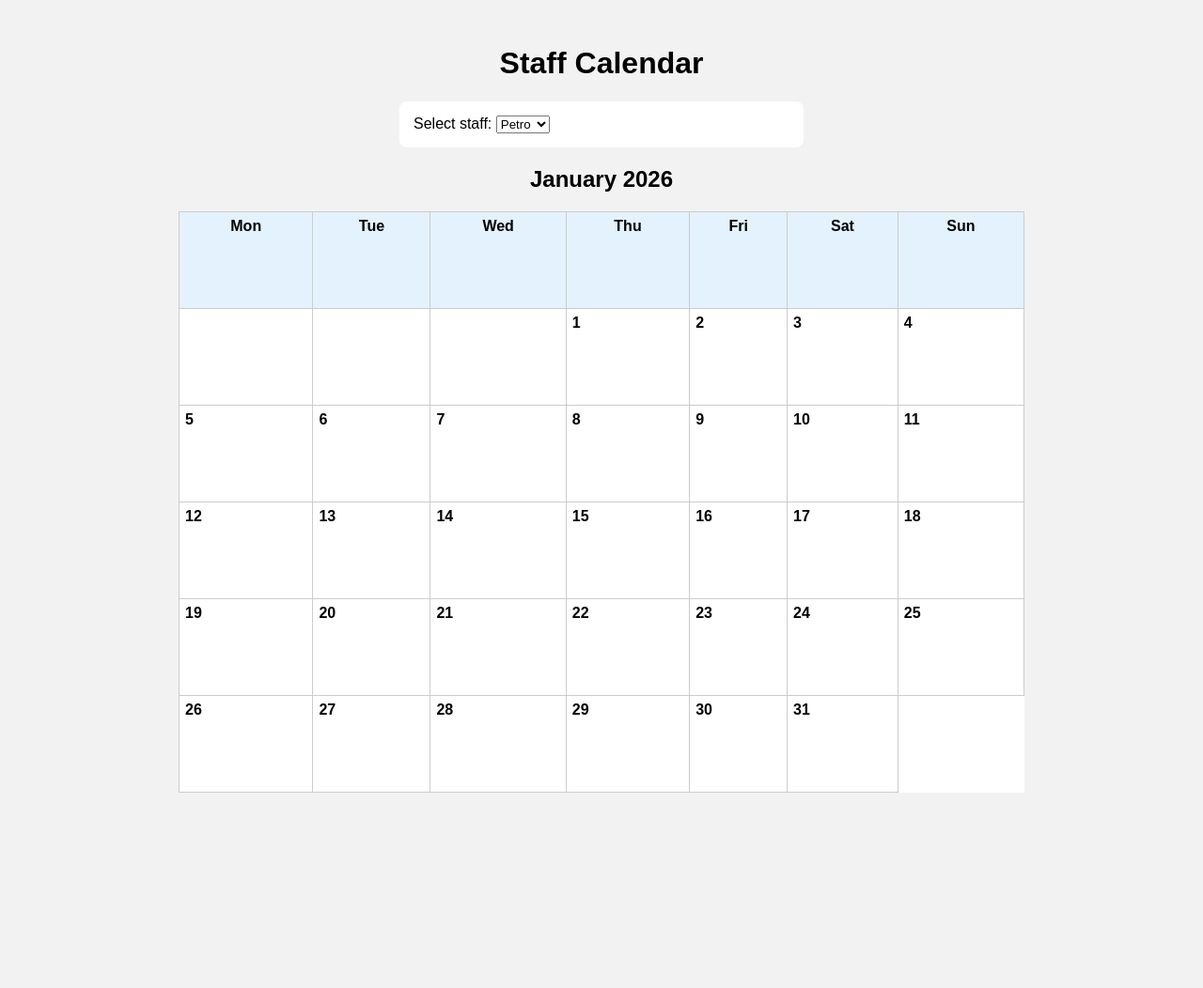
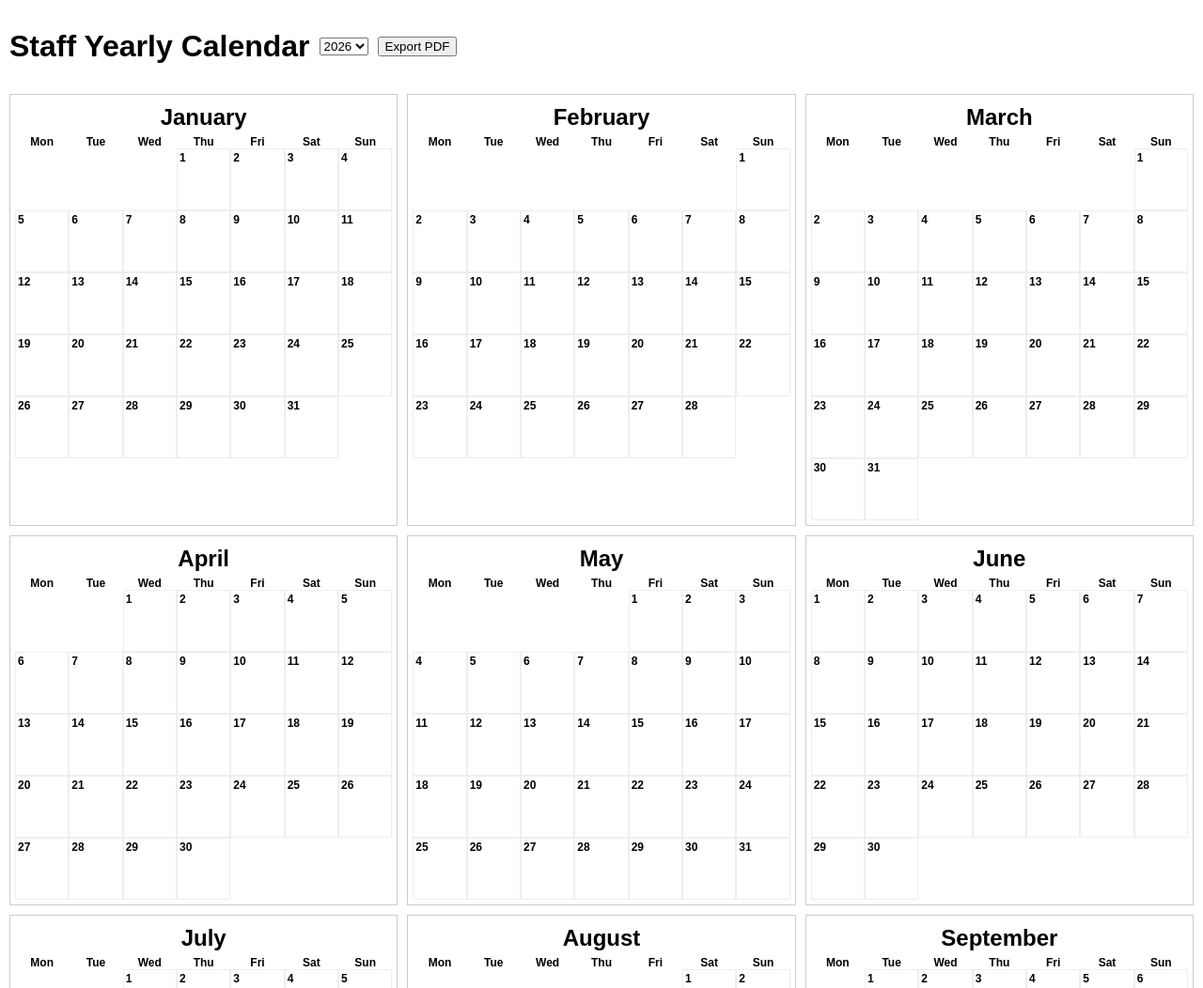
Before and after one commit to pedzp20-gif/staff-calendar-2026-1, a plain HTML site: page index.html in a window 1280 px wide. Shown: the top 1052 px of the page at 94% size. Before the commit the page ends 872 px from the top, so only its background shows below. Drawn offline with Linux system fonts and the light colour scheme; no server answers.

Commit message:
Add files via upload

```diff
--- /dev/null
+++ b/app.js
@@ -0,0 +1,66 @@
+const staff = ["Petro", "Mina", "Samir"];
+const calendarEl = document.getElementById("calendar");
+const yearSelect = document.getElementById("yearSelect");
+
+const today = new Date().getFullYear();
+for (let y = today - 2; y <= today + 5; y++) {
+  yearSelect.innerHTML += `<option value="${y}">${y}</option>`;
+}
+yearSelect.value = today;
+
+yearSelect.addEventListener("change", () => buildCalendar(yearSelect.value));
+
+function buildCalendar(year) {
+  calendarEl.innerHTML = "";
+  for (let month = 0; month < 12; month++) {
+    const monthEl = document.createElement("div");
+    monthEl.className = "month";
+    monthEl.innerHTML = `<h2>${new Date(year, month).toLocaleString('default', { month: 'long' })}</h2>`;
+
+    const weekdays = document.createElement("div");
+    weekdays.className = "weekdays";
+    ["Mon","Tue","Wed","Thu","Fri","Sat","Sun"].forEach(d => weekdays.innerHTML += `<div>${d}</div>`);
+    monthEl.appendChild(weekdays);
+
+    const days = document.createElement("div");
+    days.className = "days";
+
+    let firstDay = new Date(year, month, 1).getDay();
+    firstDay = firstDay === 0 ? 6 : firstDay - 1;
+
+    for (let i = 0; i < firstDay; i++) days.innerHTML += `<div></div>`;
+
+    const totalDays = new Date(year, month + 1, 0).getDate();
+    for (let d = 1; d <= totalDays; d++) {
+      const dayEl = document.createElement("div");
+      dayEl.className = "day";
+      dayEl.innerHTML = `<strong>${d}</strong>`;
+      dayEl.onclick = () => assignStaff(dayEl);
+      days.appendChild(dayEl);
+    }
+
+    monthEl.appendChild(days);
+    calendarEl.appendChild(monthEl);
+  }
+}
+
+function assignStaff(dayEl) {
+  const selected = prompt("Enter staff names separated by comma:\nPetro, Mina, Samir");
+  if (!selected) return;
+
+  dayEl.querySelectorAll(".staff-tag").forEach(e => e.remove());
+  dayEl.className = "day";
+
+  selected.split(",").map(s => s.trim()).forEach(name => {
+    if (staff.includes(name)) {
+      dayEl.classList.add(`staff-${name}`);
+      dayEl.innerHTML += `<div class="staff-tag">${name}</div>`;
+    }
+  });
+}
+
+function exportPDF() {
+  html2pdf().from(calendarEl).save(`Calendar-${yearSelect.value}.pdf`);
+}
+
+buildCalendar(today);
--- a/index.html
+++ b/index.html
@@ -1,148 +1,28 @@
 <!DOCTYPE html>
 <html lang="en">
 <head>
-<meta charset="UTF-8">
-<meta name="viewport" content="width=device-width, initial-scale=1.0">
-<title>Staff Calendar</title>
-
-<script src="https://www.gstatic.com/firebasejs/10.7.1/firebase-app-compat.js"></script>
-<script src="https://www.gstatic.com/firebasejs/10.7.1/firebase-database-compat.js"></script>
-
-<style>
-body{
-  font-family: Arial, sans-serif;
-  background:#f2f2f2;
-  padding:20px;
-}
-h1{text-align:center}
-
-.controls{
-  max-width:400px;
-  margin:0 auto 20px auto;
-  background:#fff;
-  padding:15px;
-  border-radius:8px;
-}
-
-table{
-  width:100%;
-  max-width:900px;
-  margin:0 auto;
-  border-collapse:collapse;
-  background:#fff;
-}
-
-th,td{
-  border:1px solid #ccc;
-  padding:6px;
-  height:90px;
-  vertical-align:top;
-}
-
-th{
-  background:#e3f2fd;
-}
-
-.staff{
-  display:block;
-  background:#1976d2;
-  color:#fff;
-  padding:2px 4px;
-  border-radius:4px;
-  margin-top:4px;
-  font-size:12px;
-}
-</style>
+  <meta charset="UTF-8" />
+  <title>Staff Yearly Calendar</title>
+  <meta name="viewport" content="width=device-width, initial-scale=1" />
+  <link rel="manifest" href="manifest.json" />
+  <link rel="stylesheet" href="style.css" />
 </head>
 <body>
 
-<h1>Staff Calendar</h1>
+<header>
+  <h1>Staff Yearly Calendar</h1>
+  <select id="yearSelect"></select>
+  <button onclick="exportPDF()">Export PDF</button>
+</header>
 
-<div class="controls">
-  <label>Select staff:</label>
-  <select id="staff">
-    <option>Petro</option>
-    <option>Mina</option>
-    <option>Samir</option>
-  </select>
-</div>
+<div id="calendar"></div>
 
-<h2 id="title" style="text-align:center"></h2>
-
-<table id="calendar"></table>
-
+<script src="https://cdnjs.cloudflare.com/ajax/libs/html2pdf.js/0.10.1/html2pdf.bundle.min.js"></script>
+<script src="app.js"></script>
 <script>
-// 🔥 Firebase config (YOUR PROJECT)
-const firebaseConfig = {
-  apiKey: "AIzaSyB339RPIetJdCmYwZ0ZettCFAs6eMrGCzQ",
-  authDomain: "calender-e1893.firebaseapp.com",
-  databaseURL: "https://calender-e1893-default-rtdb.firebaseio.com",
-  projectId: "calender-e1893"
-};
-
-firebase.initializeApp(firebaseConfig);
-const db = firebase.database();
-
-const calendar = document.getElementById("calendar");
-const title = document.getElementById("title");
-
-const now = new Date();
-const year = now.getFullYear();
-const month = now.getMonth();
-
-title.textContent = now.toLocaleString("default",{month:"long",year:"numeric"});
-
-let data = {};
-
-// Realtime listener
-db.ref("calendar/"+year).on("value", snap => {
-  data = snap.val() || {};
-  render();
-});
-
-function render(){
-  calendar.innerHTML = "";
-
-  // Header
-  const header = calendar.insertRow();
-  ["Mon","Tue","Wed","Thu","Fri","Sat","Sun"].forEach(d=>{
-    const th = document.createElement("th");
-    th.textContent = d;
-    header.appendChild(th);
-  });
-
-  let row = calendar.insertRow();
-  const firstDay = (new Date(year,month,1).getDay()+6)%7;
-  for(let i=0;i<firstDay;i++) row.insertCell();
-
-  const daysInMonth = new Date(year,month+1,0).getDate();
-  for(let d=1; d<=daysInMonth; d++){
-    if(row.cells.length === 7) row = calendar.insertRow();
-
-    const cell = row.insertCell();
-    cell.innerHTML = "<b>"+d+"</b>";
-
-    const key = month+"-"+d;
-    const assigned = data[key] || [];
-
-    assigned.forEach(name=>{
-      const div = document.createElement("div");
-      div.className = "staff";
-      div.textContent = name;
-      cell.appendChild(div);
-    });
-
-    cell.onclick = ()=>{
-      const name = staff.value;
-      if(!assigned.includes(name)){
-        db.ref("calendar/"+year+"/"+key).set([...assigned, name]);
-      }
-    };
+  if ('serviceWorker' in navigator) {
+    navigator.serviceWorker.register('service-worker.js');
   }
-}
-
-// Initial render so table always exists
-render();
 </script>
 
 </body>
--- /dev/null
+++ b/style.css
@@ -0,0 +1,56 @@
+body {
+  font-family: Arial, sans-serif;
+  margin: 0;
+  padding: 10px;
+}
+
+header {
+  display: flex;
+  gap: 10px;
+  align-items: center;
+  margin-bottom: 10px;
+}
+
+#calendar {
+  display: grid;
+  grid-template-columns: repeat(3, 1fr);
+  gap: 10px;
+}
+
+.month {
+  border: 1px solid #ccc;
+  padding: 5px;
+}
+
+.month h2 {
+  text-align: center;
+  margin: 5px 0;
+}
+
+.weekdays, .days {
+  display: grid;
+  grid-template-columns: repeat(7, 1fr);
+  font-size: 12px;
+}
+
+.weekdays div {
+  font-weight: bold;
+  text-align: center;
+}
+
+.day {
+  border: 1px solid #eee;
+  min-height: 60px;
+  padding: 2px;
+  cursor: pointer;
+}
+
+.staff-Petro { background: #ffcccc; }
+.staff-Mina { background: #ccffcc; }
+.staff-Samir { background: #ccccff; }
+
+.staff-tag {
+  font-size: 10px;
+  padding: 2px;
+  margin-top: 2px;
+}
```
Also changed, not shown: service-worker.js (+18 -2 lines), manifest.json.
